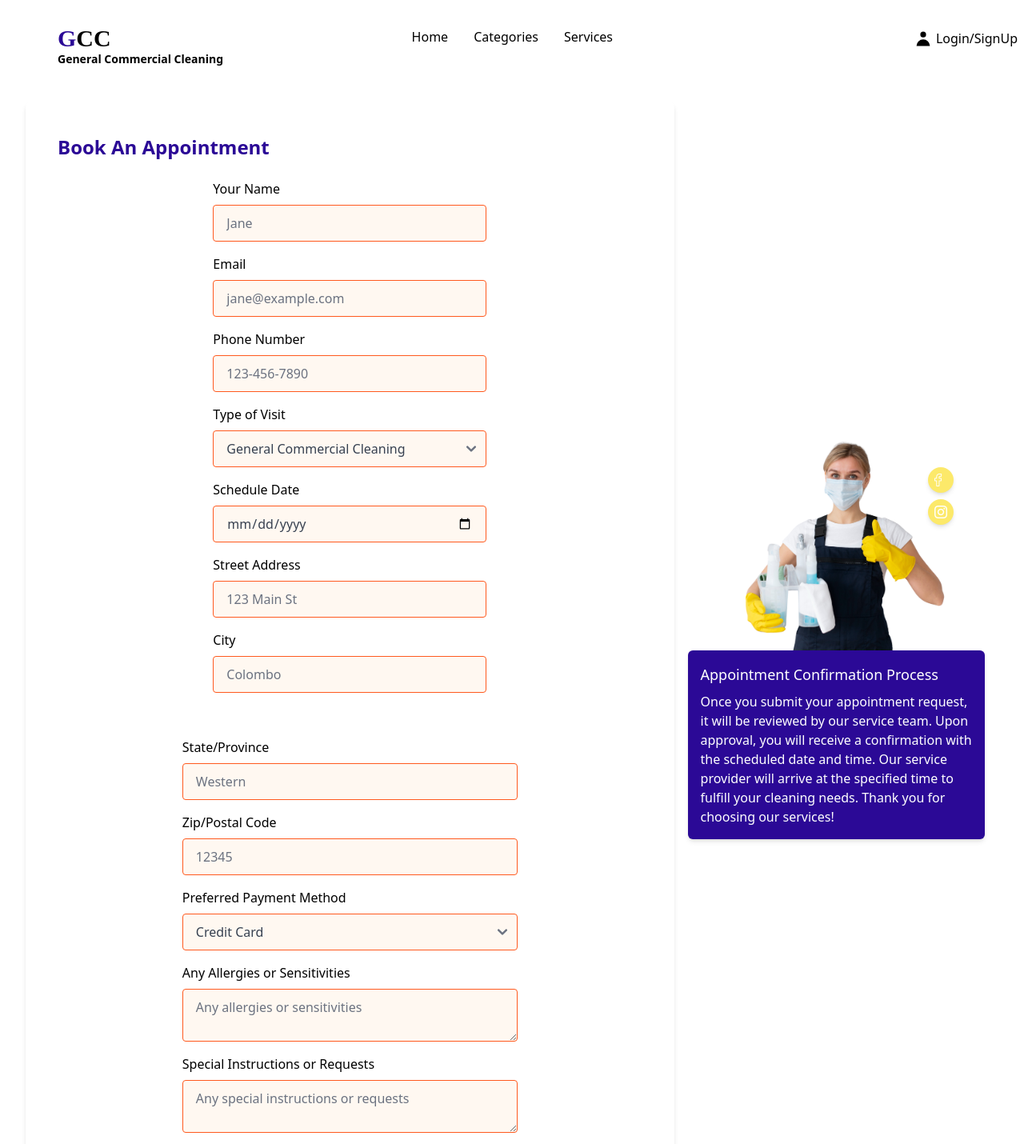
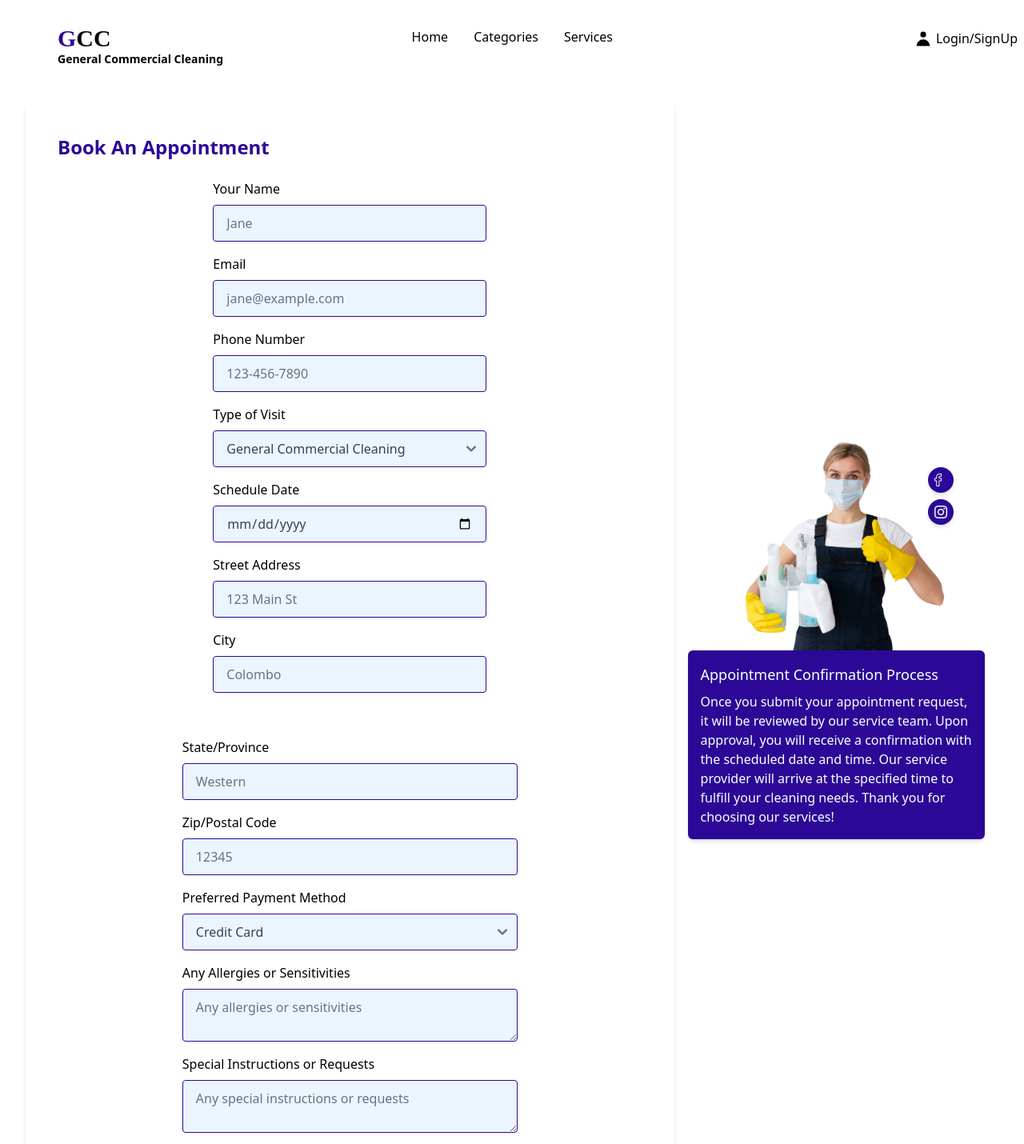
Before and after one commit to IT22102546/Cleaning-Service, a React (Vite) app in the folder Frontend/: page /book-service in a window 1280 px wide. Shown: the top 1430 px of the page at 80% size. Built offline with nearby package versions, Linux system fonts and the light colour scheme; some icons are missing.

Commit message:
feat:finished booking form ui

```diff
--- a/Frontend/src/pages/BookingForm.jsx
+++ b/Frontend/src/pages/BookingForm.jsx
@@ -64,7 +64,7 @@ export default function BookingForm() {
                       <input
                         type="text"
                         id="name"
-                        className="appearance-none block w-full bg-orange-50 text-gray-700 border border-orange-500 rounded py-3 px-4 mb-3 leading-tight focus:outline-none focus:bg-white"
+                        className="appearance-none block w-full bg-blue-50 text-gray-700 border border-secondary rounded py-3 px-4 mb-3 leading-tight focus:outline-none focus:bg-white"
                         placeholder="Jane"
                         onChange={handleChange}
                       />
@@ -75,7 +75,7 @@ export default function BookingForm() {
                       <input
                         type="email"
                         id="email"
-                        className="appearance-none block w-full bg-orange-50 text-gray-700 border border-orange-500 rounded py-3 px-4 mb-3 leading-tight focus:outline-none focus:bg-white"
+                        className="appearance-none block w-full bg-blue-50 text-gray-700 border border-secondary rounded py-3 px-4 mb-3 leading-tight focus:outline-none focus:bg-white"
                         placeholder="jane@example.com"
                         onChange={handleChange}
                       />
@@ -86,7 +86,7 @@ export default function BookingForm() {
                       <input
                         type="tel"
                         id="phone"
-                        className="appearance-none block w-full bg-orange-50 text-gray-700 border border-orange-500 rounded py-3 px-4 mb-3 leading-tight focus:outline-none focus:bg-white"
+                        className="appearance-none block w-full bg-blue-50 text-gray-700 border border-secondary rounded py-3 px-4 mb-3 leading-tight focus:outline-none focus:bg-white"
                         placeholder="123-456-7890"
                         onChange={handleChange}
                       />
@@ -96,7 +96,7 @@ export default function BookingForm() {
                       <label htmlFor="serviceType" className="block mb-2">Type of Visit</label>
                       <select
                         id="serviceType"
-                        className="appearance-none block w-full bg-orange-50 text-gray-700 border border-orange-500 rounded py-3 px-4 mb-3 leading-tight focus:outline-none focus:bg-white"
+                        className="appearance-none block w-full bg-blue-50 text-gray-700 border border-secondary rounded py-3 px-4 mb-3 leading-tight focus:outline-none focus:bg-white"
                         onChange={handleChange}
                         defaultValue="regular"
                       >
@@ -123,7 +123,7 @@ export default function BookingForm() {
                       <input
                         type="date"
                         id="date"
-                        className="appearance-none block w-full bg-orange-50 text-gray-700 border border-orange-500 rounded py-3 px-4 mb-3 leading-tight focus:outline-none focus:bg-white"
+                        className="appearance-none block w-full bg-blue-50 text-gray-700 border border-secondary rounded py-3 px-4 mb-3 leading-tight focus:outline-none focus:bg-white"
                         onChange={handleChange}
                       />
                     </div>
@@ -133,7 +133,7 @@ export default function BookingForm() {
                       <input
                         type="text"
                         id="address"
-                        className="appearance-none block w-full bg-orange-50 text-gray-700 border border-orange-500 rounded py-3 px-4 mb-3 leading-tight focus:outline-none focus:bg-white"
+                        className="appearance-none block w-full bg-blue-50 text-gray-700 border border-secondary rounded py-3 px-4 mb-3 leading-tight focus:outline-none focus:bg-white"
                         placeholder="123 Main St"
                         onChange={handleChange}
                       />
@@ -144,7 +144,7 @@ export default function BookingForm() {
                       <input
                         type="text"
                         id="city"
-                        className="appearance-none block w-full bg-orange-50 text-gray-700 border border-orange-500 rounded py-3 px-4 mb-3 leading-tight focus:outline-none focus:bg-white"
+                        className="appearance-none block w-full bg-blue-50 text-gray-700 border border-secondary rounded py-3 px-4 mb-3 leading-tight focus:outline-none focus:bg-white"
                         placeholder="Colombo"
                         onChange={handleChange}
                       />
@@ -157,7 +157,7 @@ export default function BookingForm() {
                       <input
                         type="text"
                         id="state"
-                        className="appearance-none block w-full bg-orange-50 text-gray-700 border border-orange-500 rounded py-3 px-4 mb-3 leading-tight focus:outline-none focus:bg-white"
+                        className="appearance-none block w-full bg-blue-50 text-gray-700 border border-secondary rounded py-3 px-4 mb-3 leading-tight focus:outline-none focus:bg-white"
                         placeholder="Western"
                         onChange={handleChange}
                       />
@@ -168,7 +168,7 @@ export default function BookingForm() {
                       <input
                         type="text"
                         id="zip"
-                        className="appearance-none block w-full bg-orange-50 text-gray-700 border border-orange-500 rounded py-3 px-4 mb-3 leading-tight focus:outline-none focus:bg-white"
+                        className="appearance-none block w-full bg-blue-50 text-gray-700 border border-secondary rounded py-3 px-4 mb-3 leading-tight focus:outline-none focus:bg-white"
                         placeholder="12345"
                         onChange={handleChange}
                       />
@@ -178,7 +178,7 @@ export default function BookingForm() {
                       <label htmlFor="payment" className="block mb-2">Preferred Payment Method</label>
                       <select
                         id="paymentMethod"
-                        className="appearance-none block w-full bg-orange-50 text-gray-700 border border-orange-500 rounded py-3 px-4 mb-3 leading-tight focus:outline-none focus:bg-white"
+                        className="appearance-none block w-full bg-blue-50 text-gray-700 border border-secondary rounded py-3 px-4 mb-3 leading-tight focus:outline-none focus:bg-white"
                         onChange={handleChange}
                         defaultValue="credit-card"
                       >
@@ -193,7 +193,7 @@ export default function BookingForm() {
                       <textarea
                         onChange={handleChange}
                         id="allergies"
-                        className="appearance-none block w-full bg-orange-50 text-gray-700 border border-orange-500 rounded py-3 px-4 mb-3 leading-tight focus:outline-none focus:bg-white"
+                        className="appearance-none block w-full bg-blue-50 text-gray-700 border border-secondary rounded py-3 px-4 mb-3 leading-tight focus:outline-none focus:bg-white"
                         placeholder="Any allergies or sensitivities"
                       ></textarea>
                     </div>
@@ -203,14 +203,14 @@ export default function BookingForm() {
                       <textarea cols={40}
                         onChange={handleChange}
                         id="additional"
-                        className="appearance-none block w-full bg-orange-50 text-gray-700 border border-orange-500 rounded py-3 px-4 mb-3 leading-tight focus:outline-none focus:bg-white"
+                        className="appearance-none block w-full bg-blue-50 text-gray-700 border border-secondary rounded py-3 px-4 mb-3 leading-tight focus:outline-none focus:bg-white"
                         placeholder="Any special instructions or requests"
                       ></textarea>
                     </div>
                   </div>
 
                 </div>
-                <button className="w-full p-3 bg-customYellow text-white font-bold rounded-md bg-secondary hover:bg-orange-500">
+                <button className="w-full p-3 bg-customYellow text-white font-bold rounded-md bg-secondary hover:bg-blue-800 transition ease-in">
                   Schedule Now
                 </button>
               </form>
@@ -224,19 +224,19 @@ export default function BookingForm() {
               </div>
             )}
 
-            {/* <div className="mt-5 md:hidden">
-              <div className="p-4 bg-secondary text-white w-11/12 mx-auto rounded-md shadow-md">
-                <h1 className="text-lg mb-2">Appointment Confirmation Process</h1>
-                <p>
-                  Once you submit your appointment request, it will be reviewed
-                  by our service team. Upon approval, you will receive a
-                  confirmation with the scheduled date and time. Our service
-                  provider will arrive at the specified time to fulfill your
-                  cleaning needs. Thank you for choosing our services!
-                </p>
-              </div>
-            </div> */}
           </div>
+
+          <div className="md:hidden p-4 bg-secondary text-white w-11/12 mx-auto rounded-md shadow-md">
+                  <h1 className="text-lg mb-2">Appointment Confirmation Process</h1>
+                  <p>
+                    Once you submit your appointment request, it will be
+                    reviewed by our service team. Upon approval, you will
+                    receive a confirmation with the scheduled date and time. Our
+                    service provider will arrive at the specified time to
+                    fulfill your cleaning needs. Thank you for choosing our
+                    services!
+                  </p>
+                </div>
 
           <div className="hidden md:block lg:w-1/3 mt-8 lg:mt-0">
             <div className="relative">
@@ -261,14 +261,14 @@ export default function BookingForm() {
                 </div>
               </div>
               <div className="absolute top-0 right-10 mt-10 mr-4">
-                <div className="bg-yellow-200 p-2 rounded-full shadow-md">
+                <div className="bg-secondary p-2 rounded-full shadow-md">
                   <img
                     src="/images/facebook.png"
                     alt="Facebook"
                     className="w-4 h-4"
                   />
                 </div>
-                <div className="bg-yellow-200 p-2 rounded-full shadow-md mt-2">
+                <div className="bg-secondary p-2 rounded-full shadow-md mt-2">
                   <img
                     src="/images/instagram.png"
                     alt="Instagram"
@@ -278,6 +278,7 @@ export default function BookingForm() {
               </div>
             </div>
           </div>
+
         </div>
 
         <br />
```
